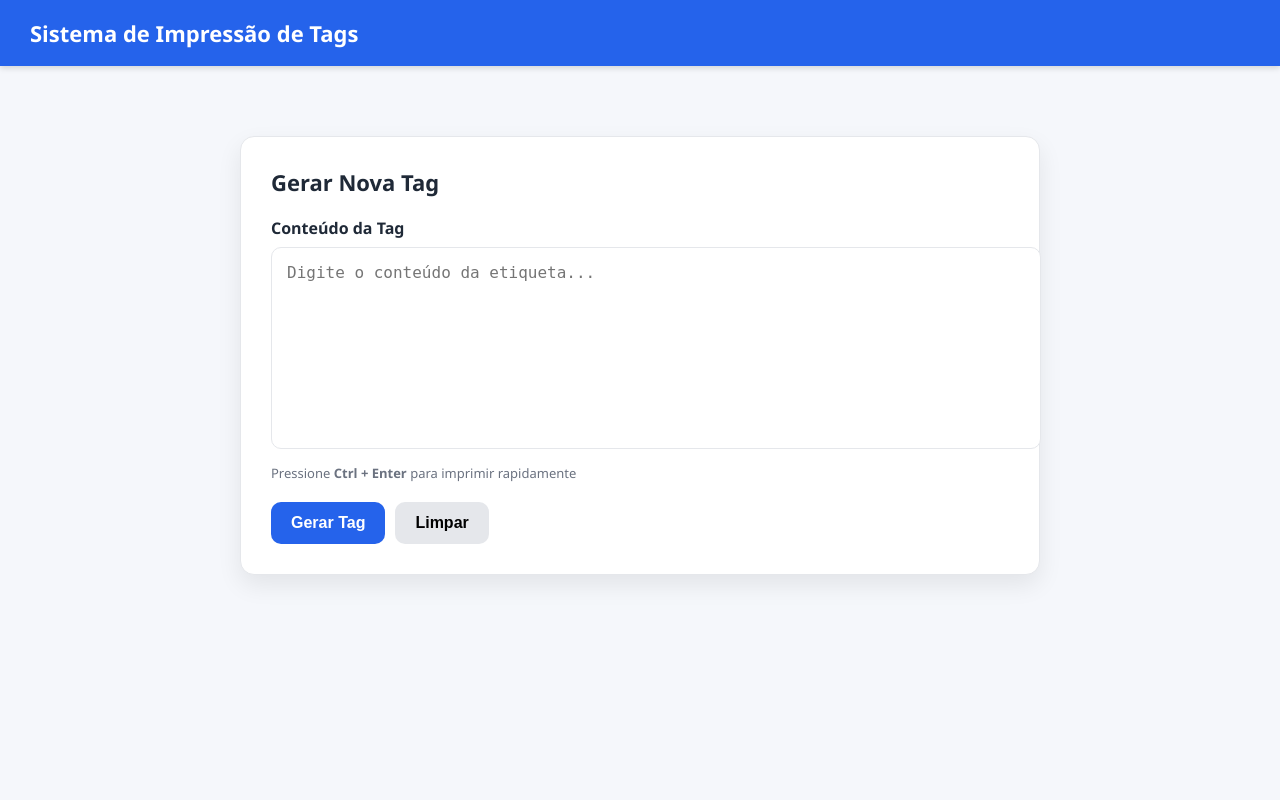
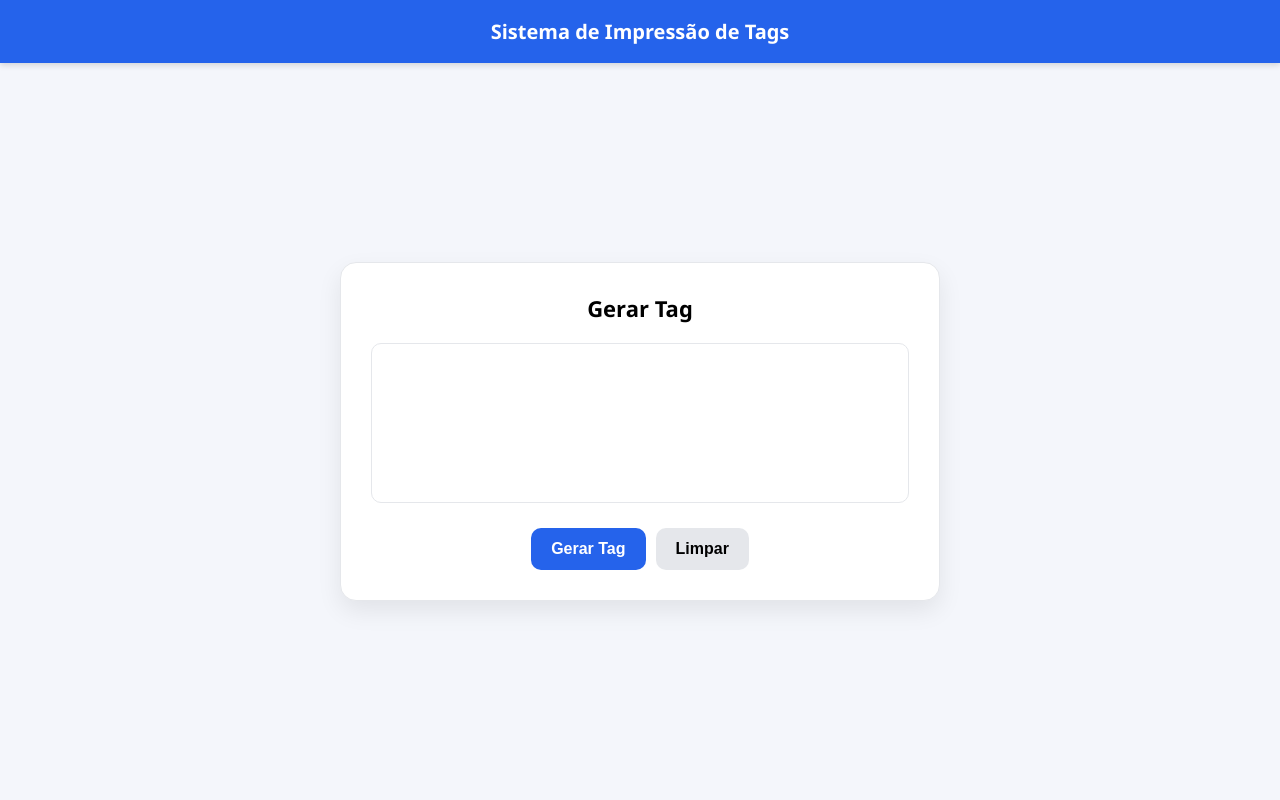
Before and after one commit to edsoncepedi/gerador-tags-flask, a Flask app: page / in a window 1280 px wide. Run offline with Flask 3, Linux system fonts and the light colour scheme.

Commit message:
correcao index

```diff
--- a/templates/index.html
+++ b/templates/index.html
@@ -1,6 +1,8 @@
 <!doctype html>
 <html lang="pt-br">
+
 <head>
+
 <meta charset="utf-8">
 <meta name="viewport" content="width=device-width, initial-scale=1">
 
@@ -9,66 +11,102 @@
 <style>
 
 :root {
-    --cor-principal: #2563eb;
-    --cor-principal-hover: #1d4ed8;
-    --cor-fundo: #f5f7fb;
-    --cor-card: #ffffff;
-    --cor-texto: #1f2937;
-    --cor-borda: #e5e7eb;
-    --cor-sucesso: #16a34a;
-    --cor-erro: #dc2626;
+    --azul:#2563eb;
+    --azul-hover:#1d4ed8;
+    --bg:#f4f6fb;
+    --card:#ffffff;
+    --borda:#e5e7eb;
+    --texto:#111827;
 }
 
-/* Layout geral */
+/* RESET */
 
-body {
+*{
+box-sizing:border-box;
 margin:0;
-    font-family: "Segoe UI", Arial, sans-serif;
-    background: var(--cor-fundo);
-    color: var(--cor-texto);
-}
-
-/* Barra superior */
-
-.header {
-    background: var(--cor-principal);
-    color:white;
-    padding:18px 30px;
-    font-size:22px;
-    font-weight:600;
-    box-shadow:0 2px 6px rgba(0,0,0,0.15);
-}
-
-/* Container central */
-
-.container {
-
-    max-width:800px;
-    margin:50px auto;
-    padding:20px;
+padding:0;
 }
 
 
-/* Card */
+/* BODY CENTRALIZADO */
 
-.card {
+body{
 
-    background:var(--cor-card);
+font-family:Segoe UI,Arial,sans-serif;
 
-    border-radius:14px;
+background:var(--bg);
+
+min-height:100vh;
+
+display:flex;
+
+flex-direction:column;
+
+}
+
+
+/* HEADER */
+
+.header{
+
+background:var(--azul);
+
+color:white;
+
+padding:18px;
+
+font-size:20px;
+
+font-weight:600;
+
+text-align:center;
+
+box-shadow:0 2px 6px rgba(0,0,0,0.15);
+
+}
+
+
+/* ÁREA CENTRAL */
+
+.main{
+
+flex:1;
+
+display:flex;
+
+justify-content:center;
+
+align-items:center;
+
+padding:20px;
+
+}
+
+
+/* CARD */
+
+.card{
+
+background:var(--card);
+
+border-radius:16px;
 
 box-shadow:0 10px 25px rgba(0,0,0,0.08);
 
 padding:30px;
 
-    border:1px solid var(--cor-borda);
+width:100%;
+
+max-width:600px;
+
+border:1px solid var(--borda);
 
 }
 
 
-/* Titulo */
+/* TITULO */
 
-.titulo {
+.titulo{
 
 font-size:22px;
 
@@ -76,58 +114,48 @@ body {
 
 font-weight:600;
 
-}
-
-
-/* Label */
-
-label {
-
-    font-weight:600;
-
-    display:block;
-
-    margin-bottom:8px;
+text-align:center;
 
 }
 
 
-/* Caixa texto */
+/* TEXTAREA */
 
-textarea {
+textarea{
 
 width:100%;
 
-    height:170px;
-
-    resize:none;
+height:160px;
 
 border-radius:10px;
 
-    border:1px solid var(--cor-borda);
+border:1px solid var(--borda);
 
 padding:15px;
 
 font-size:16px;
 
-    transition:0.2s;
+resize:none;
 
 outline:none;
 
+transition:0.2s;
+
 }
 
-textarea:focus {
 
-    border-color:var(--cor-principal);
+textarea:focus{
+
+border-color:var(--azul);
 
 box-shadow:0 0 0 3px rgba(37,99,235,0.15);
 
 }
 
 
-/* Botoes */
+/* BOTÕES */
 
-.botoes {
+.botoes{
 
 margin-top:20px;
 
@@ -135,12 +163,14 @@ textarea:focus {
 
 gap:10px;
 
+justify-content:center;
+
+flex-wrap:wrap;
+
 }
 
 
-/* Botao principal */
-
-.botao {
+button{
 
 border:none;
 
@@ -159,101 +189,79 @@ textarea:focus {
 }
 
 
-.botao-primario {
+.primario{
 
-    background:var(--cor-principal);
+background:var(--azul);
 
 color:white;
 
 }
 
-.botao-primario:hover {
 
-    background:var(--cor-principal-hover);
+.primario:hover{
+
+background:var(--azul-hover);
 
 }
 
 
-.botao-secundario {
+.secundario{
 
 background:#e5e7eb;
 
 }
 
-.botao-secundario:hover {
+
+.secundario:hover{
 
 background:#d1d5db;
 
 }
 
 
-/* Status */
+/* STATUS */
 
-.status {
+.status{
 
-    margin-top:20px;
+margin-top:15px;
 
-    padding:12px;
+padding:10px;
 
 border-radius:10px;
 
 display:none;
 
-    font-weight:500;
+text-align:center;
 
 }
 
 
-.status-ok {
+/* MOBILE OTIMIZADO */
 
-    background:#ecfdf5;
+@media(max-width:600px){
 
-    border:1px solid #86efac;
+.card{
 
-    color:var(--cor-sucesso);
+padding:20px;
 
 }
 
+textarea{
 
-.status-erro {
+height:200px;
 
-    background:#fef2f2;
-
-    border:1px solid #fecaca;
-
-    color:var(--cor-erro);
+font-size:18px;
 
 }
 
+button{
 
-/* Rodape pequeno */
+width:100%;
 
-.info {
+font-size:18px;
 
-    margin-top:10px;
+padding:14px;
 
-    font-size:13px;
-
-    color:#6b7280;
-
-}
-
-
-/* Responsivo */
-
-@media(max-width:600px){
-
-.container{
-margin:20px;
-}
-
-.card{
-padding:20px;
-}
-
-.header{
-font-size:18px;
-padding:15px;
 }
 
 }
@@ -263,54 +271,56 @@ padding:15px;
 </head>
 
 
+
 <body>
 
 
 <div class="header">
+
 Sistema de Impressão de Tags
-</div>
-
-
-
-<div class="container">
-
-<div class="card">
-
-<div class="titulo">
-Gerar Nova Tag
-</div>
-
-
-<label>Conteúdo da Tag</label>
-
-<textarea id="tagText"
-placeholder="Digite o conteúdo da etiqueta..."></textarea>
-
-
-<div class="info">
-
-Pressione <b>Ctrl + Enter</b> para imprimir rapidamente
 
 </div>
 
 
 
+<div class="main">
+
+<div class="card">
+
+
+<div class="titulo">
+
+Gerar Tag
+
+</div>
+
+
+
+<textarea id="tagText"
+placeholder="Digite o conteúdo da etiqueta...">
+
+</textarea>
+
+
+
 <div class="botoes">
 
-<button id="btnPrint" class="botao botao-primario">
+<button id="btnPrint" class="primario">
 
 Gerar Tag
 
 </button>
 
 
-<button id="btnClear" class="botao botao-secundario">
+<button id="btnClear" class="secundario">
 
 Limpar
 
 </button>
 
+
 </div>
+
 
 
 <div id="status" class="status"></div>
@@ -325,4 +335,5 @@ Limpar
 <script src="/static/app.js"></script>
 
 </body>
+
 </html>
```
Lines whose indentation alone changed are shown as unchanged.
